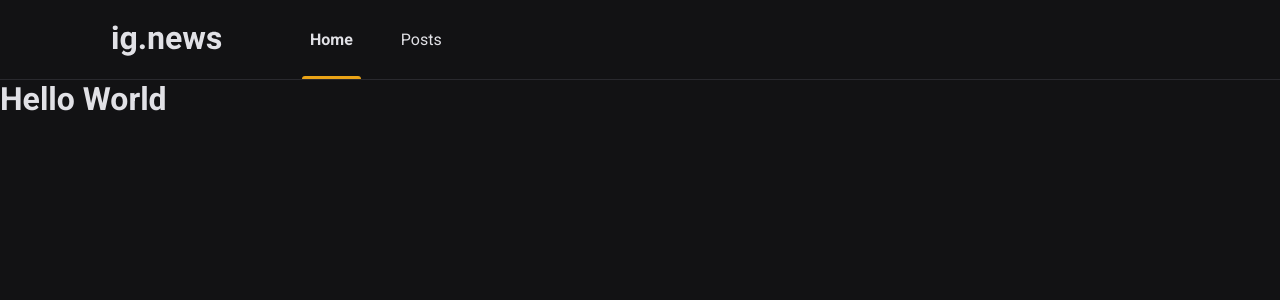
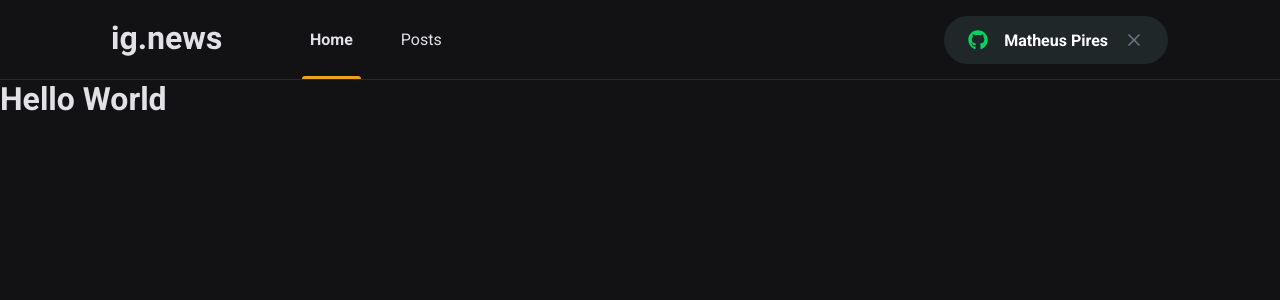
Before and after one commit to MatheusPires99/ig.news, a Next.js app: page / in a window 1280 px wide. Shown: the top 300 px of the page. Built offline with nearby package versions, Linux system fonts and the light colour scheme.

Commit message:
feat: create SignInButton component

```diff
--- a/package.json
+++ b/package.json
@@ -11,6 +11,7 @@
     "next": "10.0.9",
     "react": "17.0.2",
     "react-dom": "17.0.2",
+    "react-icons": "^4.2.0",
     "styled-components": "^5.2.1"
   },
   "devDependencies": {
--- a/src/components/Header/index.tsx
+++ b/src/components/Header/index.tsx
@@ -1,3 +1,4 @@
+import { SignInButton } from '../SignInButton';
 import * as S from './styles';
 
 export function Header() {
@@ -14,6 +15,8 @@ export function Header() {
             Posts
           </S.NavLink>
         </nav>
+
+        <SignInButton />
       </S.Content>
     </S.Container>
   );
--- a/src/components/Header/styles.ts
+++ b/src/components/Header/styles.ts
@@ -20,6 +20,10 @@ export const Content = styled.div`
     nav {
       margin-left: 5rem;
       height: 5rem;
+    }
+
+    button {
+      margin-left: auto;
     }
   `}
 `;
--- /dev/null
+++ b/src/components/SignInButton/index.tsx
@@ -0,0 +1,23 @@
+import { FaGithub } from 'react-icons/fa';
+import { FiX } from 'react-icons/fi';
+import { useTheme } from 'styled-components';
+
+import * as S from './styles';
+
+export function SignInButton() {
+  const theme = useTheme();
+
+  const isUserLoggedIn = true;
+
+  return (
+    <S.Container type="button">
+      <FaGithub
+        color={isUserLoggedIn ? theme.colors.green : theme.colors.yellow}
+      />
+
+      {isUserLoggedIn ? 'Matheus Pires' : 'Sing in with GitHub'}
+
+      <FiX color="#737380" />
+    </S.Container>
+  );
+}
--- /dev/null
+++ b/src/components/SignInButton/styles.ts
@@ -0,0 +1,36 @@
+import styled, { css } from 'styled-components';
+
+export const Container = styled.button`
+  ${({ theme }) => css`
+    height: 3rem;
+    border-radius: 3rem;
+    background: ${theme.colors.shape};
+    color: ${theme.colors.white};
+    font-weight: bold;
+    border: 0;
+    padding: 0 1.5rem;
+
+    display: flex;
+    align-items: center;
+    justify-content: center;
+
+    transition: filter 0.2s;
+
+    &:hover {
+      filter: brightness(0.8);
+    }
+
+    svg {
+      width: 20px;
+      height: 20px;
+
+      &:first-child {
+        margin-right: 1rem;
+      }
+
+      &:last-child {
+        margin-left: 1rem;
+      }
+    }
+  `}
+`;
--- a/src/styles/theme/index.ts
+++ b/src/styles/theme/index.ts
@@ -3,8 +3,10 @@ export default {
     white: '#ffffff',
     blue: '#61dafb',
     yellow: '#eba417',
+    green: '#04D361',
     text: '#e1e1e6',
     line: '#29292e',
     background: '#121214',
+    shape: '#1F2729',
   },
 };
```
Also changed, not shown: 1 other file (tests, documents, lock files or other folders).
